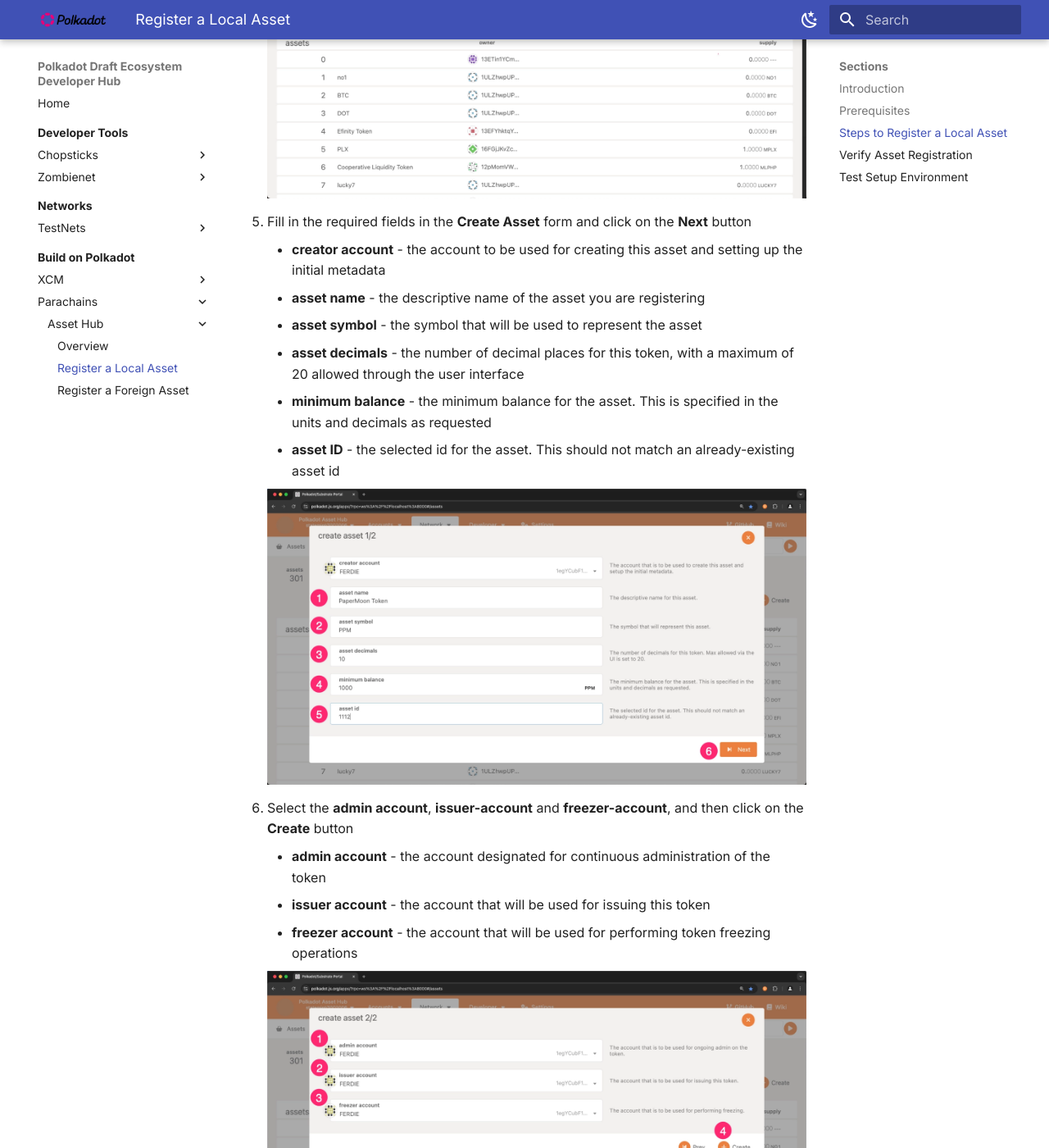
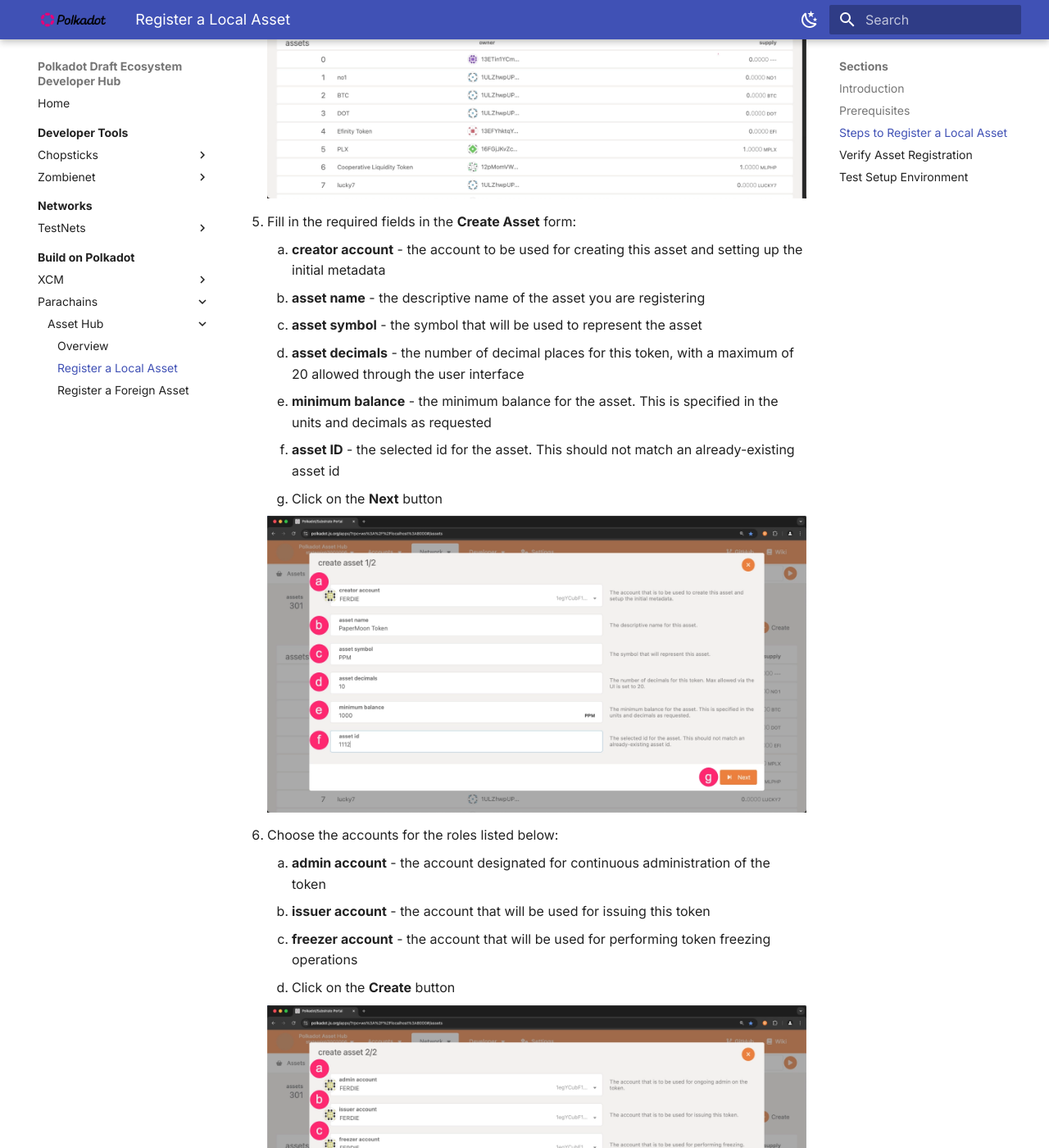
Before and after one commit to papermoonio/polkadot-ecosystem-docs-draft, an MkDocs documentation site: the page built from docs/build-on-polkadot/parachains/asset-hub/register-a-local-asset.md, in a window 1280 px wide and 1400 px high, scrolled down 2259 px. Shown: the whole window at 82% size. Built offline with MkDocs 1.6.1 and Material for MkDocs 9.7.7, drawn with Linux system fonts in a browser that asks for light colours; some of the changed text lies outside the part shown.

Commit message:
fix: updating steps on local assets registration

```diff
--- a/docs/build-on-polkadot/parachains/asset-hub/register-a-local-asset.md
+++ b/docs/build-on-polkadot/parachains/asset-hub/register-a-local-asset.md
@@ -41,26 +41,28 @@
 
       ![Create a new asset](/polkadot-ecosystem-docs-draft/images/building-on-polkadot/parachains/asset-hub/register-a-local-asset/register-a-local-asset-3.webp)
 
-5. Fill in the required fields in the **Create Asset** form and click on the **Next** button
+5. Fill in the required fields in the **Create Asset** form:
 
-    - **creator account** - the account to be used for creating this asset and setting up the initial metadata
-    - **asset name** - the descriptive name of the asset you are registering
-    - **asset symbol** - the symbol that will be used to represent the asset
-    - **asset decimals** - the number of decimal places for this token, with a maximum of 20 allowed through the user interface
-    - **minimum balance** - the minimum balance for the asset. This is specified in the units and decimals as requested
-    - **asset ID** - the selected id for the asset. This should not match an already-existing asset id
+    1. **creator account** - the account to be used for creating this asset and setting up the initial metadata
+    2. **asset name** - the descriptive name of the asset you are registering
+    3. **asset symbol** - the symbol that will be used to represent the asset
+    4. **asset decimals** - the number of decimal places for this token, with a maximum of 20 allowed through the user interface
+    5. **minimum balance** - the minimum balance for the asset. This is specified in the units and decimals as requested
+    6. **asset ID** - the selected id for the asset. This should not match an already-existing asset id
+    7. Click on the **Next** button
 
     ![Create Asset Form](/polkadot-ecosystem-docs-draft/images/building-on-polkadot/parachains/asset-hub/register-a-local-asset/register-a-local-asset-4.webp)
 
-6. Select the **admin account**, **issuer-account** and **freezer-account**, and then click on the **Create** button
+6. Choose the accounts for the roles listed below:
 
-    - **admin account** - the account designated for continuous administration of the token
-    - **issuer account** - the account that will be used for issuing this token
-    - **freezer account** - the account that will be used for performing token freezing operations
+    1. **admin account** - the account designated for continuous administration of the token
+    2. **issuer account** - the account that will be used for issuing this token
+    3. **freezer account** - the account that will be used for performing token freezing operations
+    4. Click on the **Create** button
 
     ![Admin, Issuer, Freezer accounts](/polkadot-ecosystem-docs-draft/images/building-on-polkadot/parachains/asset-hub/register-a-local-asset/register-a-local-asset-5.webp)
 
-7. Finally, click on the **Sign and Submit** button to complete the asset registration process
+7. Click on the **Sign and Submit** button to complete the asset registration process
 
     ![Sign and Submit](/polkadot-ecosystem-docs-draft/images/building-on-polkadot/parachains/asset-hub/register-a-local-asset/register-a-local-asset-6.webp)
 
```
Also changed, not shown: docs/images/building-on-polkadot/parachains/asset-hub/register-a-local-asset/register-a-local-asset-4.webp, docs/images/building-on-polkadot/parachains/asset-hub/register-a-local-asset/register-a-local-asset-5.webp.
